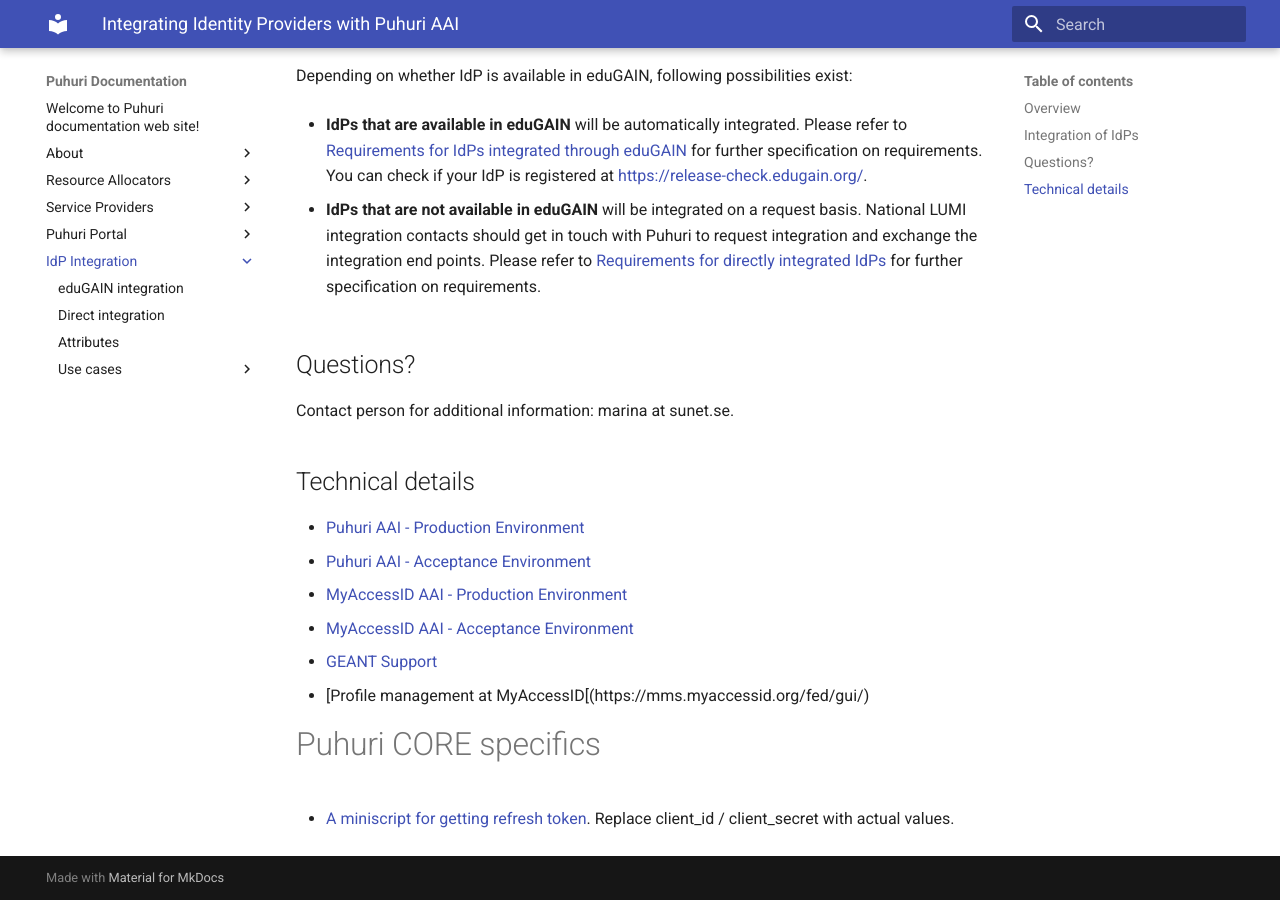
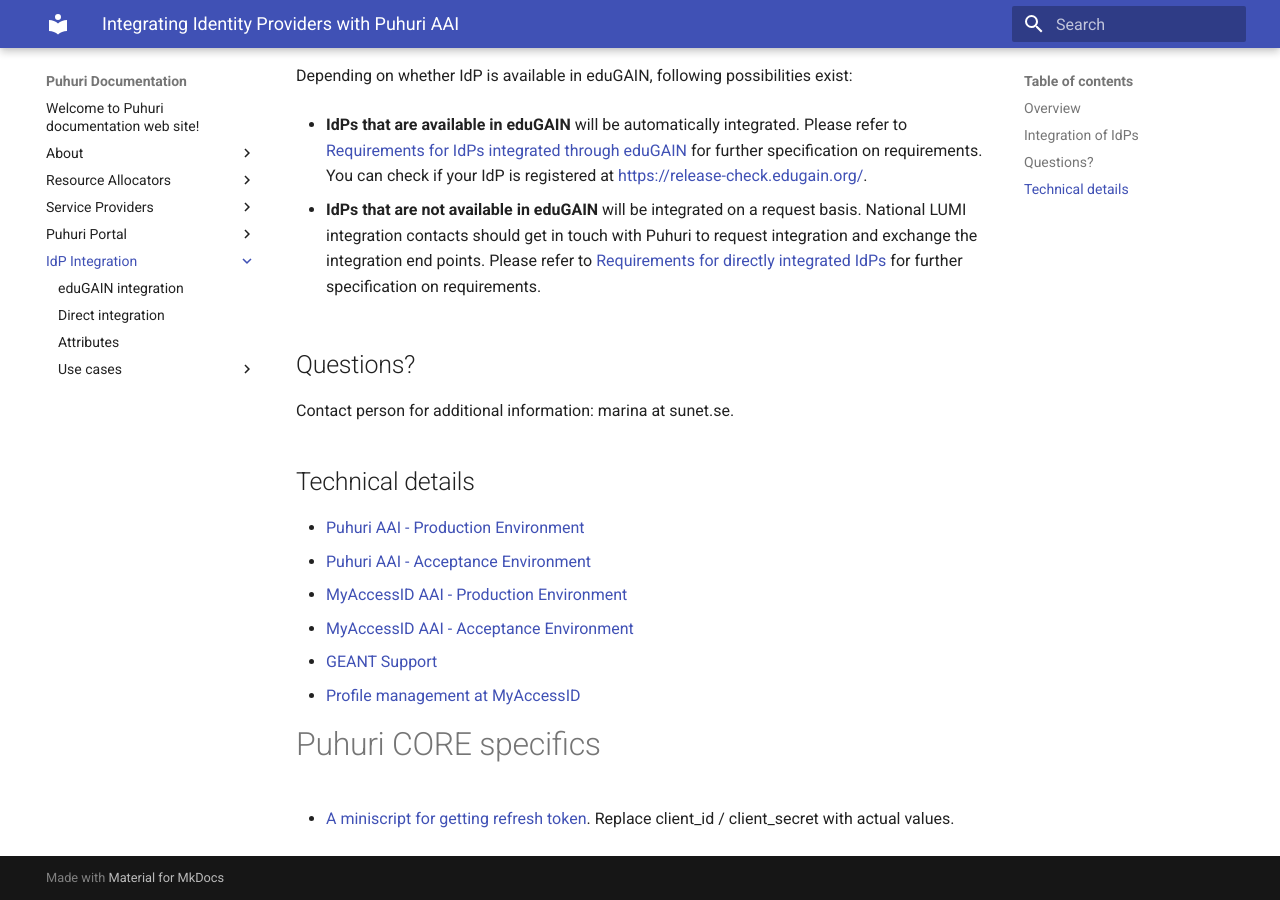
Before and after one commit to neicnordic/puhuri-web, an MkDocs documentation site: the page built from docs/idp_integration/index.md, in a window 1280 px wide and 900 px high, scrolled down 772 px. Built offline with MkDocs 1.6.1 and Material for MkDocs 9.7.7, drawn with Linux system fonts in a browser that asks for light colours.

Commit message:
Update index.md

```diff
--- a/docs/idp_integration/index.md
+++ b/docs/idp_integration/index.md
@@ -32,7 +32,7 @@ Contact person for additional information: marina at sunet.se.
 - [MyAccessID AAI - Production Environment](https://proxy.myaccessid.org/.well-known/openid-configuration)
 - [MyAccessID AAI - Acceptance Environment](https://proxy.acc.myaccessid.org/.well-known/openid-configuration)
 - [GEANT Support](mailto:support+puhuri@eduteams.org)
-- [Profile management at MyAccessID[(https://mms.myaccessid.org/fed/gui/)
+- [Profile management at MyAccessID](https://mms.myaccessid.org/fed/gui/)
 
 # Puhuri CORE specifics
 
```
